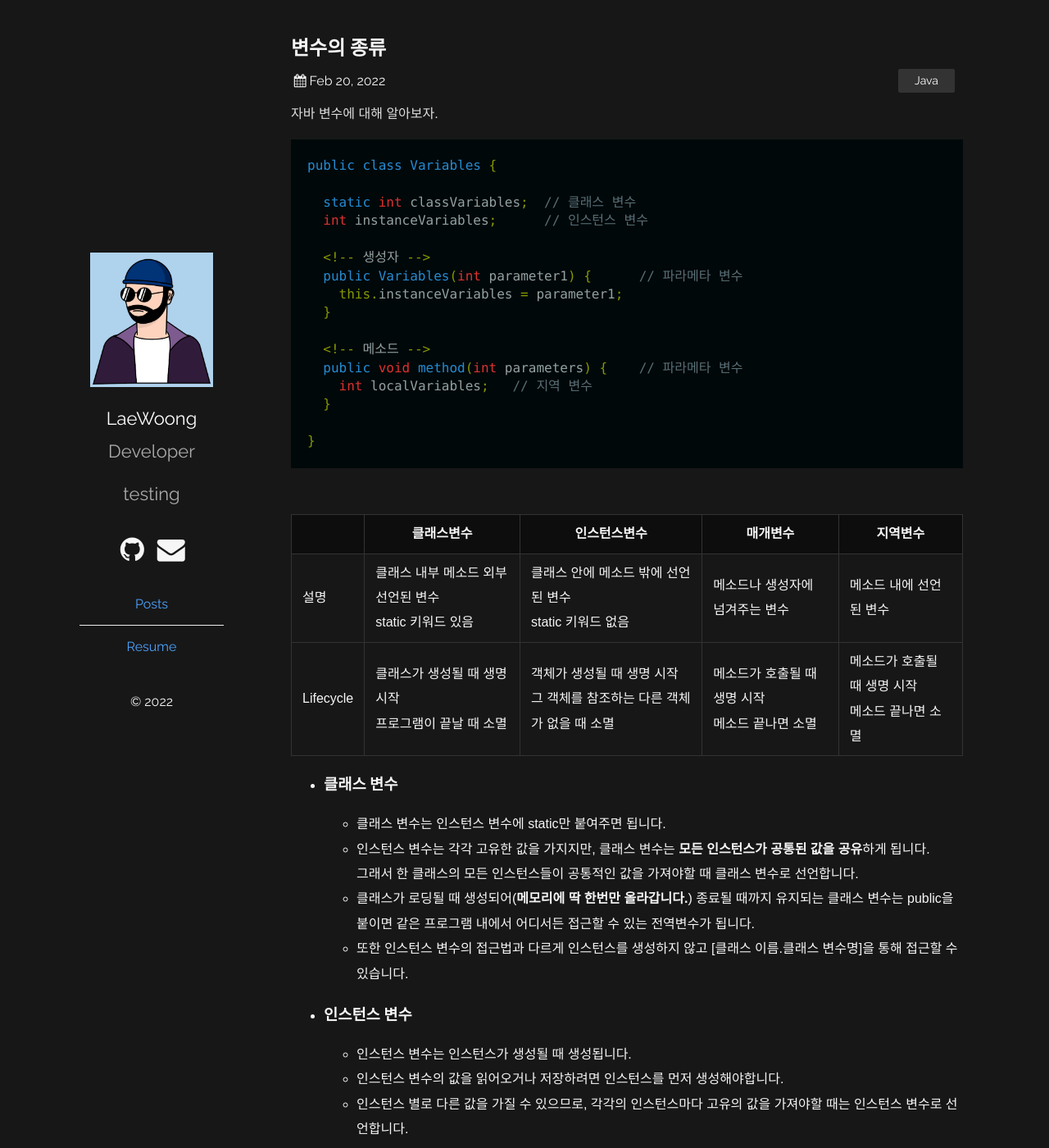
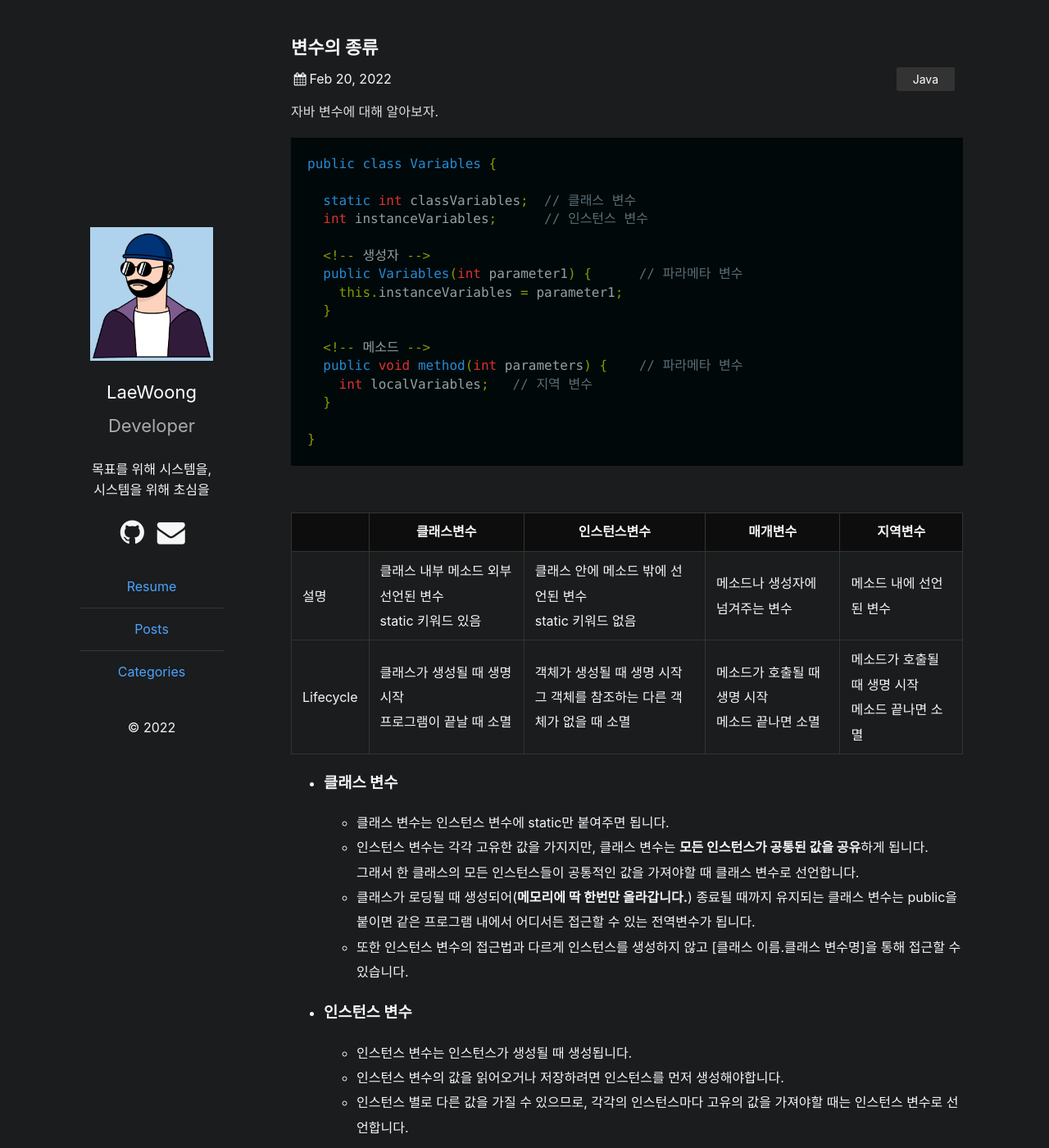
Before and after one commit to wlroh/wlroh.github.io, a Jekyll site: the page built from _posts/2022-02-20-java-variables.md, in a window 1280 px wide and 1400 px high. Shown: the whole window at 82% size. Built offline with Jekyll 4.4.1, drawn with Linux system fonts in a browser that asks for light colours.

Commit message:
feat: 카테고리 페이지 추가 및 css 수정

```diff
--- a/_config.yml
+++ b/_config.yml
@@ -13,10 +13,11 @@
 plainwhite:
   name: LaeWoong
   # tagline: Developer. Designer
-  tagline: |
-    Developer
+  tagline: Developer
+  intro: |
+    목표를 위해 시스템을,
 
-    testing
+    시스템을 위해 초심을
   date_format: "%b %-d, %Y"
   sitemap: true # set to true to generate sitemap.xml content
   search: true # set to true to enable searchbar
@@ -27,6 +28,7 @@
     #- home
     - page
     - post
+    - category_archive
   # generate social links in footer
   social_links:
     #twitter: samarsault
@@ -50,10 +52,12 @@
     # - username: jekyll2
     #   instance: example.com
   navigation:
+    - title: Resume
+      url: "/resume"
     - title: Posts
       url: "/"
-    - title: Resume
-      url: "/resume"
+    - title: Categories
+      url: "/categories"
 
 # If you want to link only specific pages in your header, uncomment
 # this and add the path to the pages in order as they should show up
--- a/_layouts/default.html
+++ b/_layouts/default.html
@@ -34,6 +34,9 @@
       </div>
       {%- if site.plainwhite.tagline -%}
       <p class="tagline">{{ site.plainwhite.tagline }}</p>
+      {%- endif -%}
+      {%- if site.plainwhite.intro -%}
+      <p class="intro">{{ site.plainwhite.intro }}</p>
       {%- endif -%}
       </div>
       {% capture footer %}
--- a/_sass/dark.scss
+++ b/_sass/dark.scss
@@ -2,7 +2,8 @@
 .dark * {
   $dark_text_color: #f6f6f6;
   $dark_link_color: #4da3ff;
-  background-color: #171717;
+  // background-color: #171717;
+  background-color: rgb(26, 28, 29);
   color: $dark_text_color;
   border-color: #e6e6e6;
 
@@ -14,6 +15,7 @@
       display: inline;
     }
   }
+
   .post p {
     color: #ddd;
   }
@@ -25,6 +27,70 @@
   }
   .post blockquote p code {
     color: #8b949e;
+  }
+
+  .category-index {
+    display: grid;
+    grid-column-gap: 2em;
+    grid-template-columns: repeat(2, 1fr);
+    margin: 1.414em 0;
+    padding: 0;
+    font-size: 1.2em;
+    list-style: none;
+  }
+  .category-index strong,
+  .category-index .category-index-count {
+    color: #aaa;
+  }
+  .category-index-count {
+    font-size: 0.8em;
+  }
+  .category-index a {
+    display: -webkit-box;
+    display: -ms-flexbox;
+    display: flex;
+    padding: 0.25em 0;
+    -webkit-box-pack: justify;
+    -ms-flex-pack: justify;
+    justify-content: space-between;
+    color: inherit;
+    text-decoration: none;
+    border-bottom: 1px solid rgb(52, 56, 58);
+  }
+  @media (min-width: 64em) {
+    .category-index {
+      grid-template-columns: repeat(3, 1fr);
+    }
+  }
+  .category-section {
+    margin-top: 2em;
+  }
+  .category-section .archive__subtitle {
+    color: #aaa;
+  }
+  .category-section .entries-title {
+    margin-bottom: 0;
+  }
+  .category-section .entries-date {
+    font-size: 0.8em;
+  }
+  .category-section .entries-post {
+    font-size: 0.9em;
+    line-height: 1em;
+    margin: 0;
+  }
+
+  .back-to-top {
+    display: block;
+    clear: both;
+    // color: #646769;
+    color: rgb(167, 160, 148);
+    font-size: 0.75em;
+    text-transform: uppercase;
+    text-align: right;
+    text-decoration: none;
+    border-bottom: 1px solid rgb(52, 56, 58);
+    padding: 10px 0;
   }
 
   .social [class^="icon-"] {
--- a/_sass/plain.scss
+++ b/_sass/plain.scss
@@ -2,7 +2,8 @@
 @import "ext/normalize";
 @import "syntax";
 
-$linkColor: #0a59b0;
+// $linkColor: #0a59b0;
+$linkColor: #f6f6f6;
 $mobileW: 768px;
 $smallMobileW: 480px;
 $bigScreenW: 1600px;
@@ -15,7 +16,9 @@
 }
 
 body {
-  font-family: "Raleway", sans-serif;
+  // font-family: "Raleway", sans-serif;
+  font-family: -apple-system, BlinkMacSystemFont, "Nanum Gothic", "Roboto",
+    "Segoe UI", "Helvetica Neue", "Lucida Grande", Arial, sans-serif;
   font-size: 16px;
   line-height: 1.2em;
   margin: 0;
@@ -109,6 +112,16 @@
       white-space: pre-wrap;
       line-height: normal;
     }
+    .intro {
+      font-size: 16px;
+      margin: 0 0 12px 0;
+      text-align: center;
+      white-space: pre-wrap;
+      line-height: 0.8em;
+    }
+    .about-header.condensed .intro {
+      margin: 12px 0;
+    }
     img {
       max-width: 150px;
     }
@@ -168,7 +181,8 @@
       text-align: center;
       padding: 1rem 0;
       text-decoration: none;
-      border-bottom: 1px solid #ececec;
+      // border-bottom: 1px solid #ececec;
+      border-bottom: 1px solid rgb(52, 56, 58);
 
       @media screen and (max-width: $mobileW) {
         padding: 2rem 0;
@@ -223,7 +237,7 @@
 
 .post-title {
   line-height: 1.2em;
-  font-size: 24px;
+  font-size: 22px;
   margin-bottom: 10px;
 }
 .posts,
@@ -244,7 +258,9 @@
 }
 .post {
   // font-family: "Merriweather", sans-serif;
-  font-family: "Nanum Gothic", sans-serif;
+  font-family: -apple-system, BlinkMacSystemFont, "Nanum Gothic", "Roboto",
+    "Segoe UI", "Helvetica Neue", "Lucida Grande", Arial, sans-serif;
+
   // font-weight: 300;
   color: #222;
   line-height: 1.9em;
@@ -257,6 +273,7 @@
     transition: border-bottom 0.4s;
     &:hover {
       border-bottom: 0.5px solid $linkColor;
+      color: $linkColor;
     }
   }
   h1,
```
Also changed, not shown: _layouts/category_archive.html (added, +59 -0 lines), category.md (added, +4 -0 lines), resume.md (+1 -0 lines).
